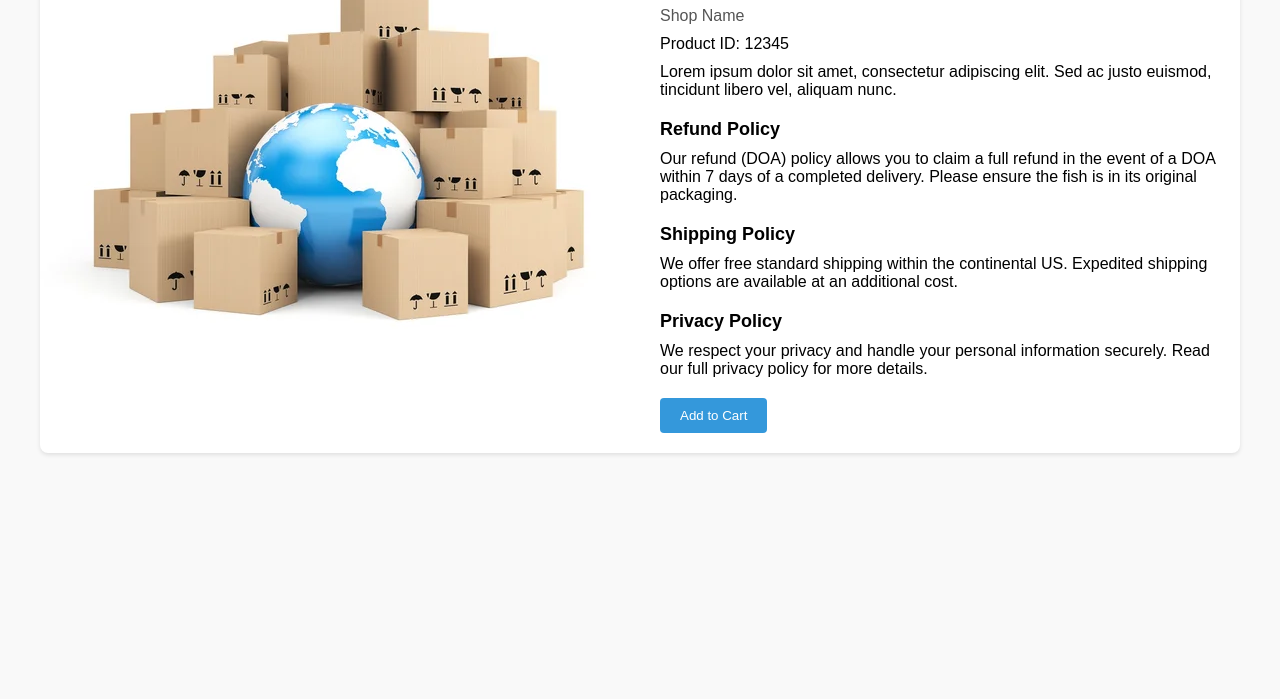
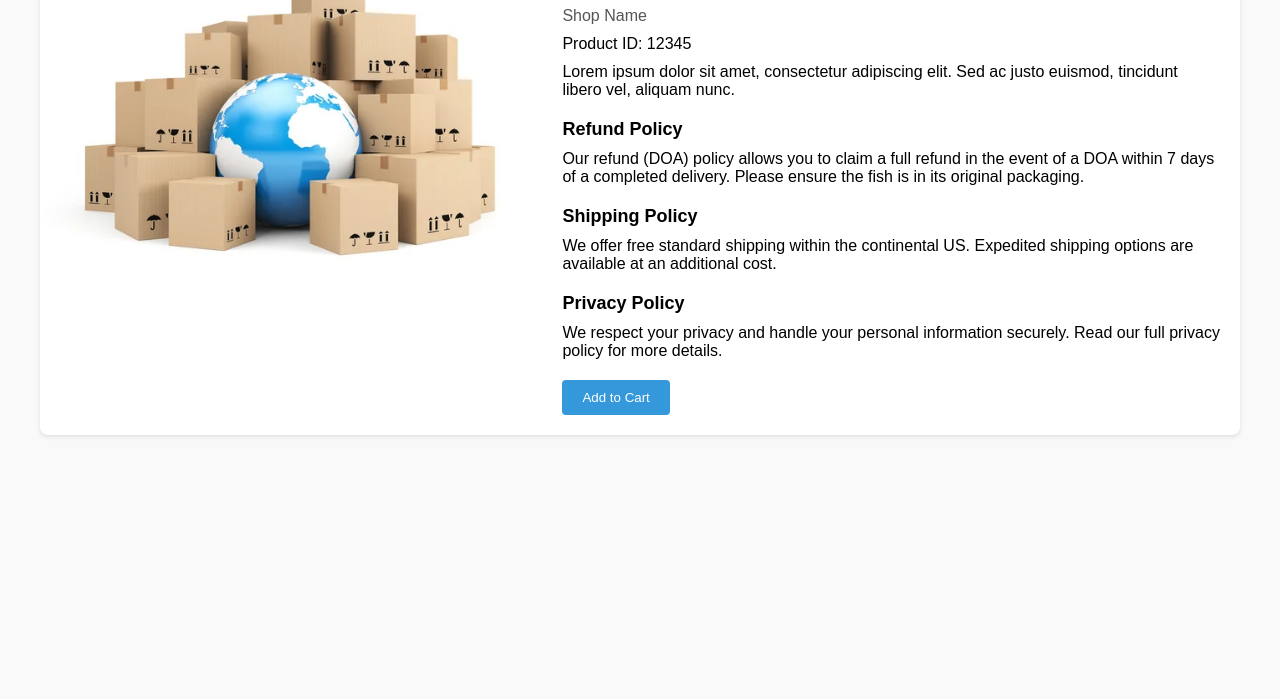
Before and after one commit to echo-jstrx/products, a plain HTML site: page index.html in a window 1280 px wide. Shown: the part 101-800 px from the top of the page. Drawn offline with Linux system fonts and the light colour scheme.

Commit message:
Update index.html

```diff
--- a/index.html
+++ b/index.html
@@ -85,6 +85,10 @@
             width: 75%;
             height: auto;
         }
+        .product-image img{
+            width: 100%;
+            height: auto;
+        }
 
         @media only screen and (max-width: 768px) {
             .product-image, .product-info {
```
